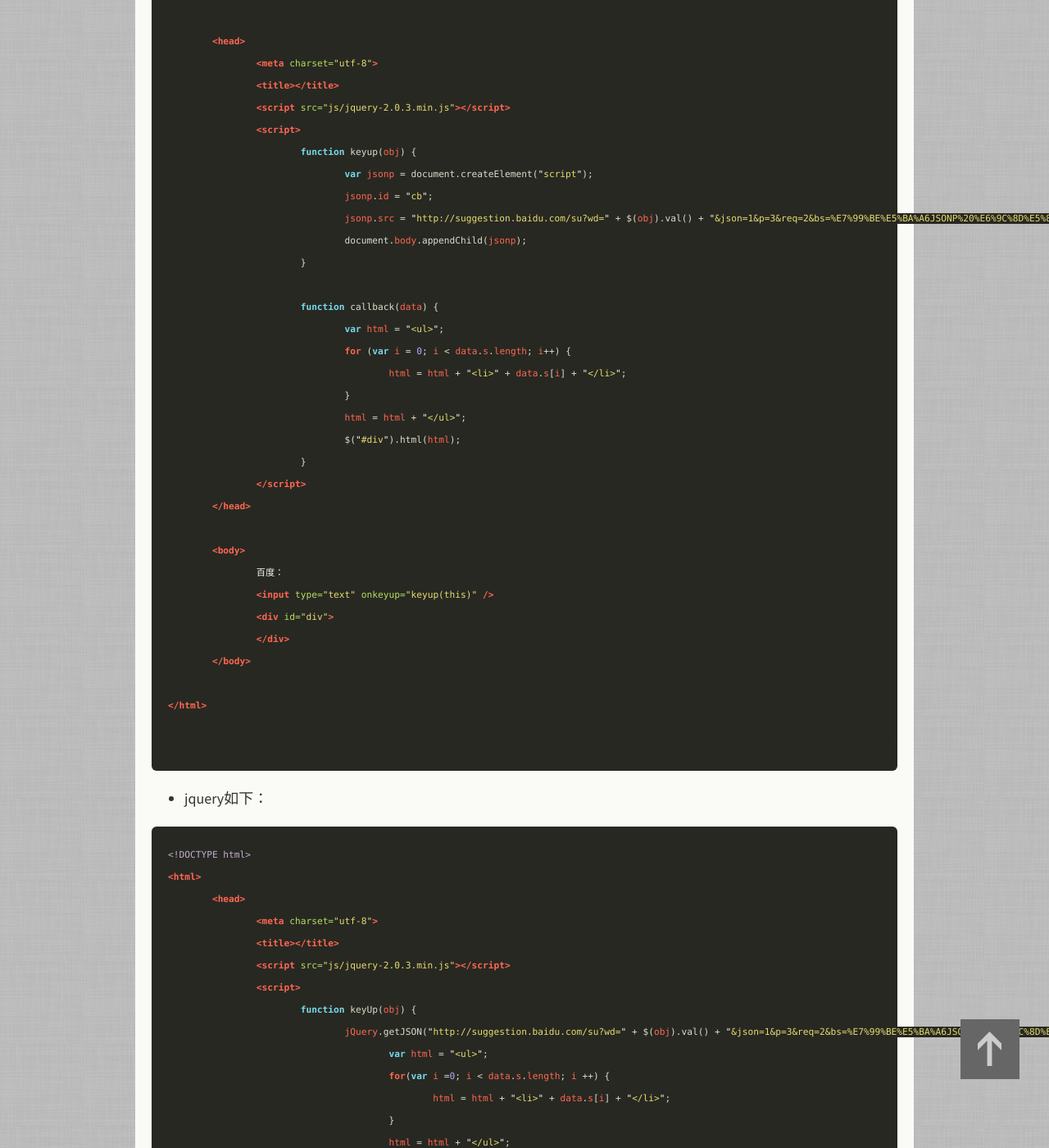
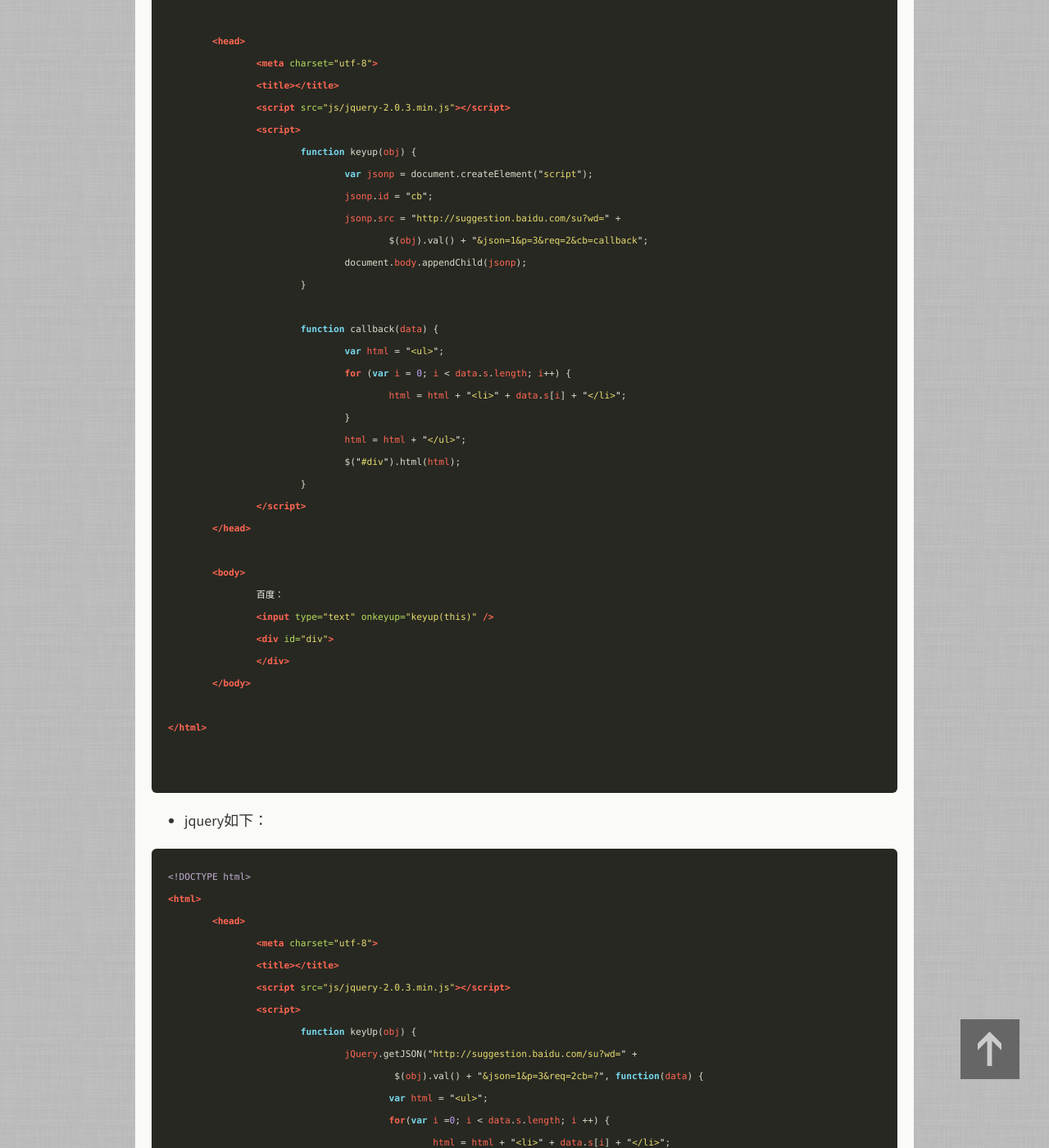
Before and after one commit to itachi04199/rcxblog.github.io, a Jekyll site: the page built from _posts/2014-10-27-jsonp.md, in a window 1280 px wide and 1400 px high, scrolled down 1628 px. Shown: the whole window at 82% size. Built offline with Jekyll 4.4.1, drawn with Linux system fonts in a browser that asks for light colours; Markdown is read by kramdown in place of the engine named in the settings; comment, search, counter and statistics services are not loaded.

Commit message:
fix name

```diff
--- a/_posts/2014-10-27-jsonp.md
+++ b/_posts/2014-10-27-jsonp.md
@@ -60,7 +60,8 @@
 			function keyup(obj) {
 				var jsonp = document.createElement("script");
 				jsonp.id = "cb";
-				jsonp.src = "http://suggestion.baidu.com/su?wd=" + $(obj).val() + "&json=1&p=3&req=2&bs=%E7%99%BE%E5%BA%A6JSONP%20%E6%9C%8D%E5%8A%A1&cb=callback";
+				jsonp.src = "http://suggestion.baidu.com/su?wd=" +
+					$(obj).val() + "&json=1&p=3&req=2&cb=callback";
 				document.body.appendChild(jsonp);
 			}
 
@@ -97,7 +98,8 @@
 		<script src="js/jquery-2.0.3.min.js"></script>
 		<script>
 			function keyUp(obj) {
-				jQuery.getJSON("http://suggestion.baidu.com/su?wd=" + $(obj).val() + "&json=1&p=3&req=2&bs=%E7%99%BE%E5%BA%A6JSONP%20%E6%9C%8D%E5%8A%A1&cb=?", function(data) {
+				jQuery.getJSON("http://suggestion.baidu.com/su?wd=" +
+					 $(obj).val() + "&json=1&p=3&req=2cb=?", function(data) {
 					var html = "<ul>";
 					for(var i =0; i < data.s.length; i ++) {
 						html = html + "<li>" + data.s[i] + "</li>";
```
